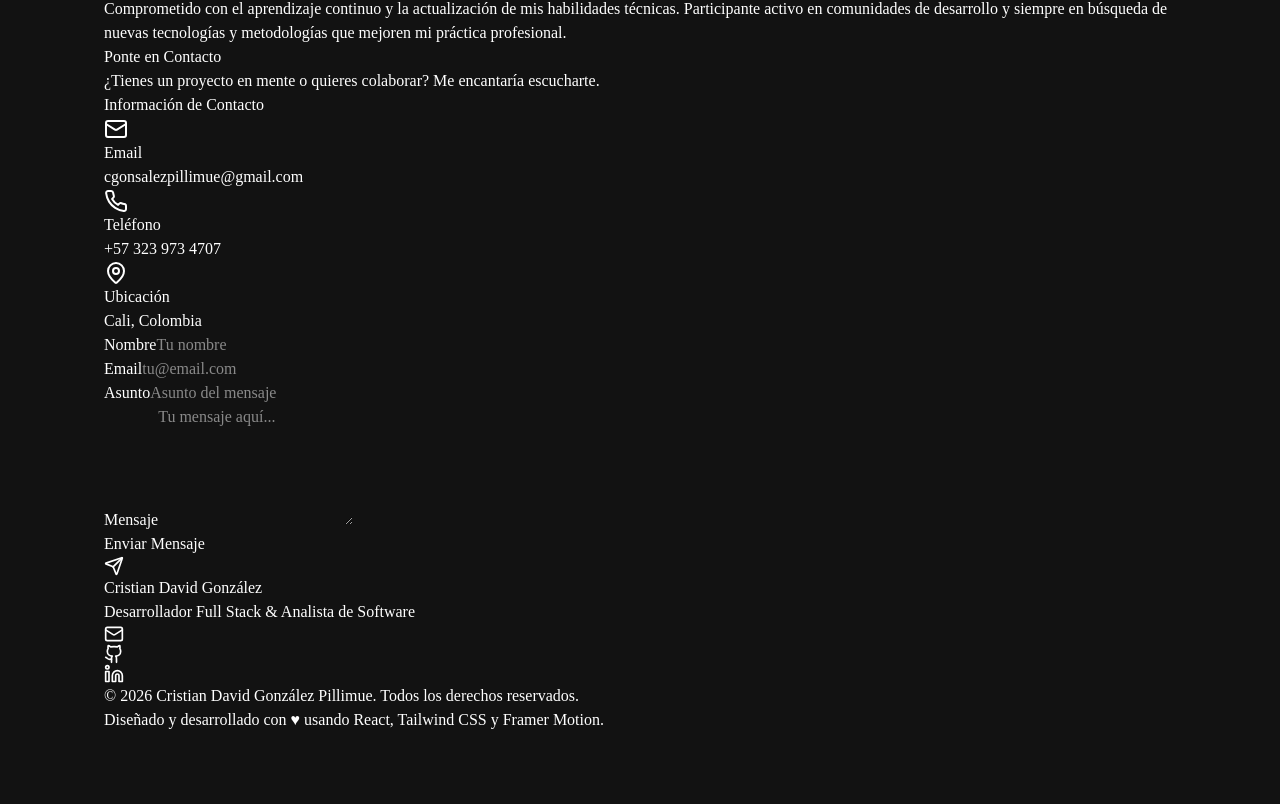
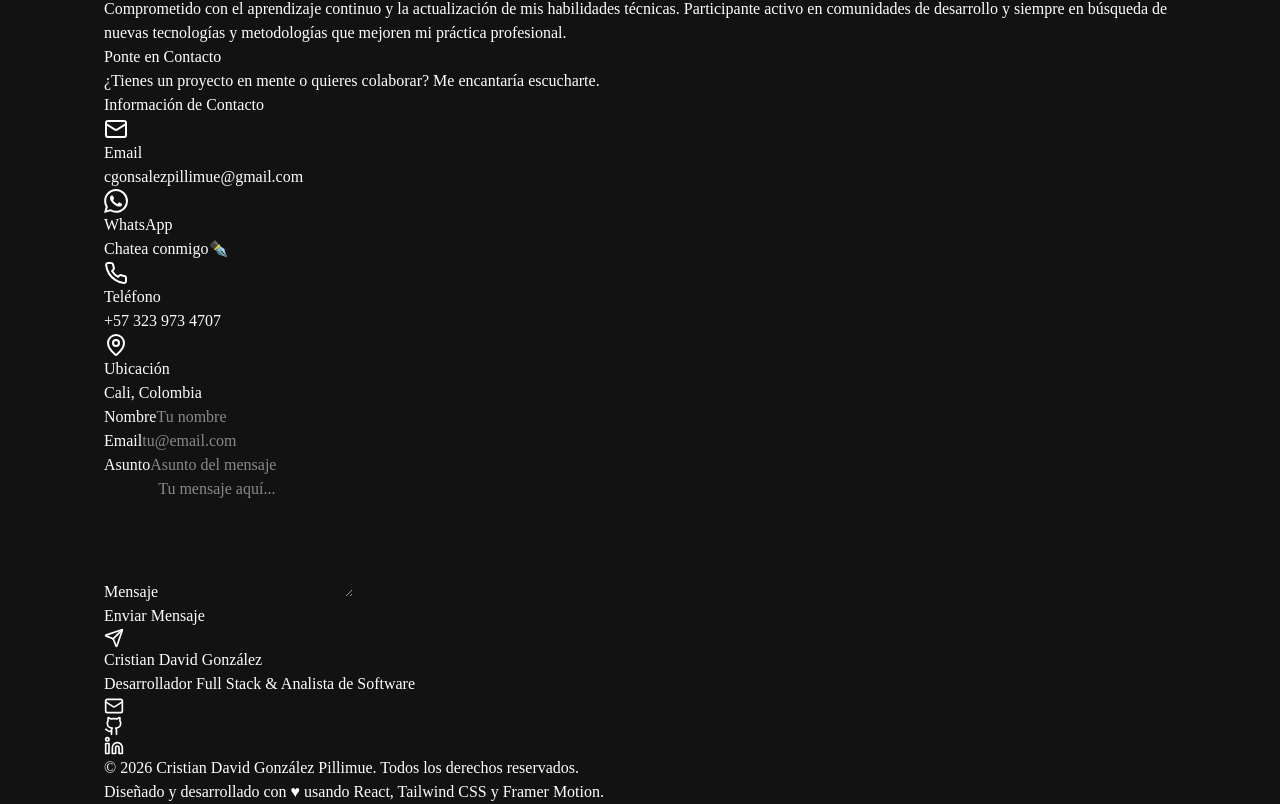
Before and after one commit to CDGP03/proyecto-CDGP, a React (Vite) app in the folder client/: page / in a window 1280 px wide. Shown: the part 3818-4622 px from the top of the page. Before the commit the page ends 4550 px from the top, so only its background shows below. Built offline with nearby package versions, Linux system fonts and the light colour scheme.

Commit message:
añadir whatsapp y linkedins y git para contacto. tambien a main y demas

```diff
--- a/client/src/components/Contact.tsx
+++ b/client/src/components/Contact.tsx
@@ -1,6 +1,12 @@
 import { motion } from "framer-motion";
 import { useInView } from "react-intersection-observer";
 import { Mail, Phone, MapPin, Send } from "lucide-react";
+// WhatsApp SVG inline — lucide no tiene WhatsApp
+const WhatsAppIcon = ({ size = 24 }: { size?: number }) => (
+  <svg width={size} height={size} viewBox="0 0 24 24" fill="currentColor">
+    <path d="M17.472 14.382c-.297-.149-1.758-.867-2.03-.967-.273-.099-.471-.148-.67.15-.197.297-.767.966-.94 1.164-.173.199-.347.223-.644.075-.297-.15-1.255-.463-2.39-1.475-.883-.788-1.48-1.761-1.653-2.059-.173-.297-.018-.458.13-.606.134-.133.298-.347.446-.52.149-.174.198-.298.298-.497.099-.198.05-.371-.025-.52-.075-.149-.669-1.612-.916-2.207-.242-.579-.487-.5-.669-.51-.173-.008-.371-.01-.57-.01-.198 0-.52.074-.792.372-.272.297-1.04 1.016-1.04 2.479 0 1.462 1.065 2.875 1.213 3.074.149.198 2.096 3.2 5.077 4.487.709.306 1.262.489 1.694.625.712.227 1.36.195 1.871.118.571-.085 1.758-.719 2.006-1.413.248-.694.248-1.289.173-1.413-.074-.124-.272-.198-.57-.347m-5.421 7.403h-.004a9.87 9.87 0 01-5.031-1.378l-.361-.214-3.741.982.998-3.648-.235-.374a9.86 9.86 0 01-1.51-5.26c.001-5.45 4.436-9.884 9.888-9.884 2.64 0 5.122 1.03 6.988 2.898a9.825 9.825 0 012.893 6.994c-.003 5.45-4.437 9.884-9.885 9.884m8.413-18.297A11.815 11.815 0 0012.05 0C5.495 0 .16 5.335.157 11.892c0 2.096.547 4.142 1.588 5.945L.057 24l6.305-1.654a11.882 11.882 0 005.683 1.448h.005c6.554 0 11.89-5.335 11.893-11.893a11.821 11.821 0 00-3.48-8.413z"/>
+  </svg>
+);
 import { Button } from "@/components/ui/button";
 import { Input } from "@/components/ui/input";
 import { Textarea } from "@/components/ui/textarea";
@@ -62,6 +68,12 @@
       label: "Email",
       value: "cgonsalezpillimue@gmail.com",
       href: "mailto:cgonsalezpillimue@gmail.com",
+    },
+    {
+      icon: WhatsAppIcon,
+      label: "WhatsApp",
+      value: "Chatea conmigo✒️",
+      href: "https://wa.me/573239734707",
     },
     {
       icon: Phone,
--- a/client/src/components/Footer.tsx
+++ b/client/src/components/Footer.tsx
@@ -18,12 +18,12 @@
     },
     {
       icon: Github,
-      href: 'https://github.com',
+      href: 'https://github.com/CDGP03',
       label: 'GitHub',
     },
     {
       icon: Linkedin,
-      href: 'https://linkedin.com',
+      href: 'https://www.linkedin.com/in/cristian-david-gonzalez-pillimue-05b2291b5',
       label: 'LinkedIn',
     },
   ];
```
